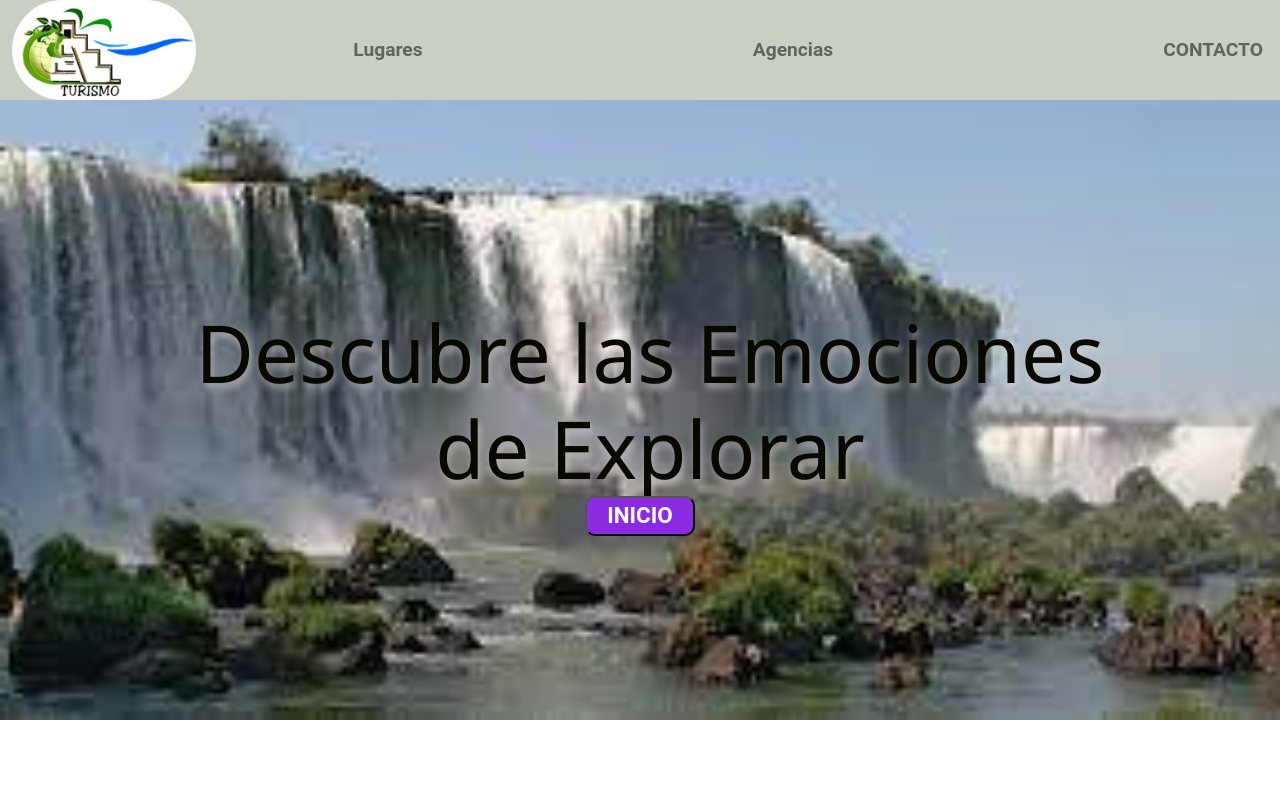
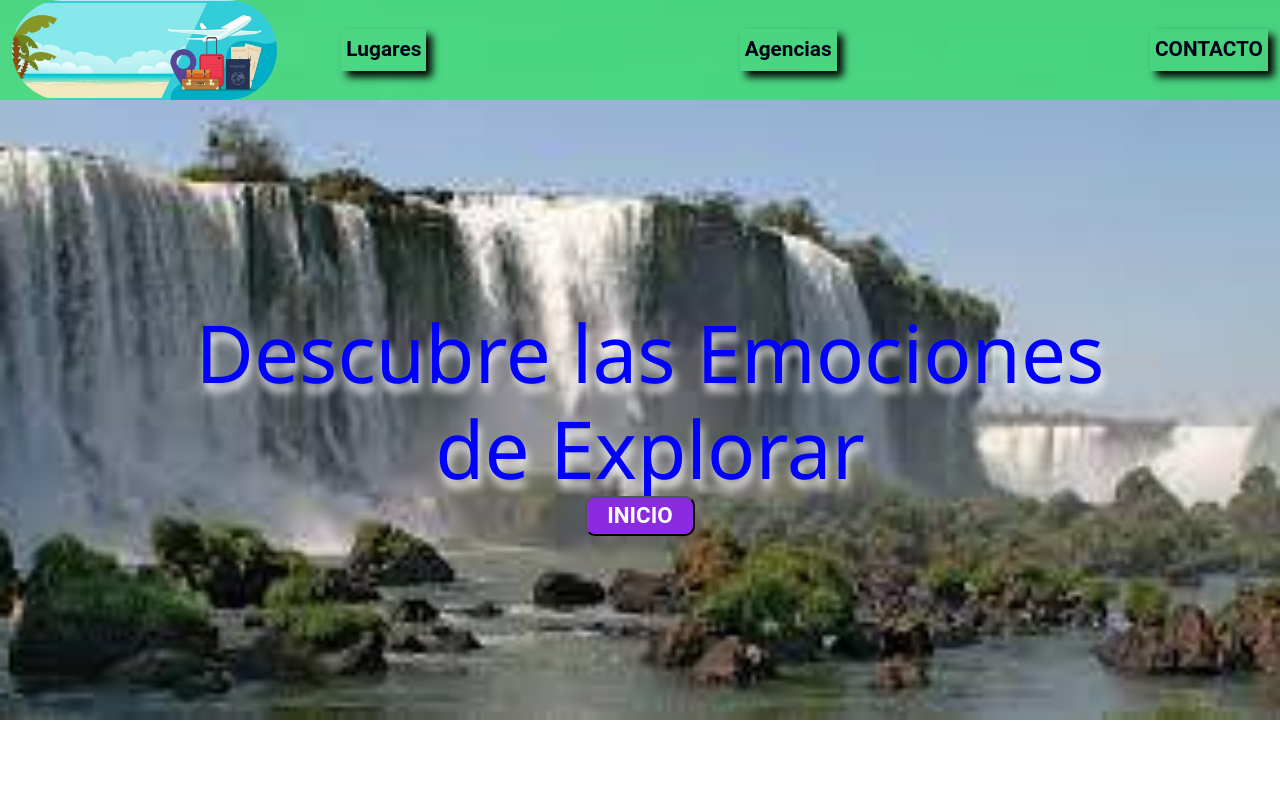
Before and after one commit to perezMan2023/turismo-de-aca, a plain HTML site: page index.html in a window 1280 px wide. Shown: the top 800 px of the page. Drawn offline with nearby package versions, Linux system fonts and the light colour scheme; some packages are replaced by stand-ins of ours; a script that the page names is missing.

Commit message:
2da modificacion 9 de septiembre

```diff
--- a/css/style.css
+++ b/css/style.css
@@ -9,17 +9,19 @@ body {
 }
 
 h1 {
-    font-size: 3.5em;
+    font-size: 3em;
     font-family:'Segoe UI', Tahoma, Geneva, Verdana, sans-serif;
 
 }
 
 h2 {
     font-size: 2.7em;
+    font-family:'Segoe UI', Tahoma, Geneva, Verdana, sans-serif;
 }
 
 h3 {
     font-size: 2em;
+
 }
 
 p {
@@ -55,14 +57,14 @@ button:hover {
 }
 
 header {
-    background-color: rgb(201, 207, 195);
+    background-color: rgba(15, 240, 67, 0.559);
 
 }
-
 .logo {
     display: flex;
-    justify-content: space-between;
+    /* justify-content: space-between; */
 }
+
 
 img {
     height: 100px;
@@ -79,14 +81,15 @@ header .container {
 
 header a {
     padding: 5px 5px;
-    font-size: 1.2em;
+    font-size: 1.3em;
+    box-shadow: 6px 6px 8px black;
     text-decoration: none;
     font-weight: bold;
-    color: #00000084;
+    color:rgb(1, 1, 23);
 }
 
 :hover a :hover {
-    color: rgba(226, 220, 43, 0.806);
+    color: rgba(245, 245, 241, 0.806);
 }
 
 #hero {
@@ -104,18 +107,15 @@ header a {
 #hero h1 {
     padding-top: 120px;
     padding-left:20px;
-    color: rgb(8, 7, 0);
-    text-shadow: 2px 5px 7px#e6dbdb84;
+    color: blue;
+    text-shadow: 2px 8px 10px#fafafa;
+}
 
 
-
-
-}
 
 #lugares .container {
     text-align: center;
     padding: 200px 12px;
-
 }
 
 #agencias {
@@ -151,7 +151,7 @@ header a {
 #agencias .container h2 {
     margin-bottom: 70px;
     color: blue;
-    font-family: 'Lucida Sans', 'Lucida Sans Regular', 'Lucida Grande', 'Lucida Sans Unicode', Geneva, Verdana, sans-serif;
+    /* hubo otro tipo de letra */
 
 }
 
--- a/index.html
+++ b/index.html
@@ -26,7 +26,7 @@
 	<header>
 		<div class="container-fluid d-flex justify-content-between align-items-center">
 			<div class="logo">
-				<img src="img/logo_turismo.PNG" alt="Turismo">
+				<img src="img/header.PNG" alt="Turismo">
 			</div>
 
 			<!-- <a href="#inicio activate">Inicio</a> -->
@@ -41,7 +41,9 @@
 
 	<!-- SECTION HERO --------------------->
 	<section id="hero">
+
 		<h1> Descubre las Emociones <br> de Explorar</h1>
+
 			<form action="https://misiones.tur.ar" target="blank">
 				<button>INICIO</button>
 			</form>
@@ -145,13 +147,7 @@
 
 				<button>+ ENVIAR</button>
 
-
-
-
-
 			</section>
-
-
 		</div>
 	</section>
 	<!-- PARA ARREGLAR -->
@@ -172,13 +168,6 @@
 	</section>
 
 
-
-
-
-
-
-
-
 	<!-- JAVASCRIPT
 	     ================================================== -->
 	<script src="js/jquery.js"></script>
@@ -189,8 +178,8 @@
 	<script src="https://cdn.jsdelivr.net/npm/@popperjs/core@2.9.2/dist/umd/popper.min.js"
 		integrity="sha384-IQsoLXl5PILFhosVNubq5LC7Qb9DXgDA9i+tQ8Zj3iwWAwPtgFTxbJ8NT4GN1R8p"
 		crossorigin="anonymous"></script>
-	<script src="https://cdn.jsdelivr.net/npm/bootstrap@5.0.2/dist/js/bootstrap.min.js"
+	<!-- script src="https://cdn.jsdelivr.net/npm/bootstrap@5.0.2/dist/js/bootstrap.min.js"
 		integrity="sha384-cVKIPhGWiC2Al4u+LWgxfKTRIcfu0JTxR+EQDz/bgldoEyl4H0zUF0QKbrJ0EcQF"
-		crossorigin="anonymous"></script>
+		crossorigin="anonymous"></script> -->
 </body>
 </html>
```
Also changed, not shown: img/header.PNG (added), img/mocona.png (deleted), js/titulos.js (added), 1 other file. Lines whose indentation alone changed are shown as unchanged.
